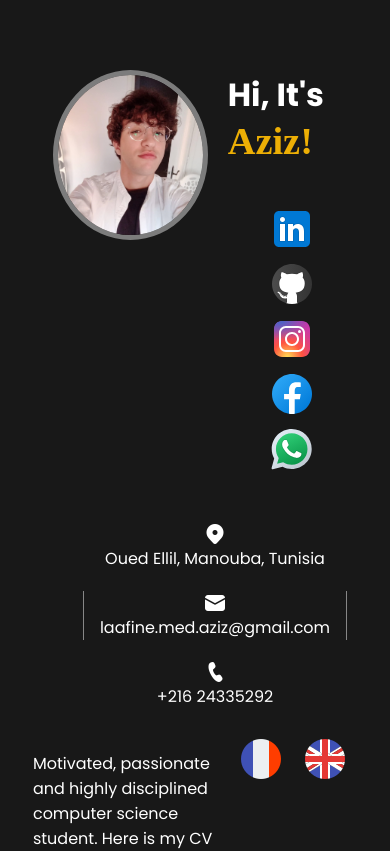
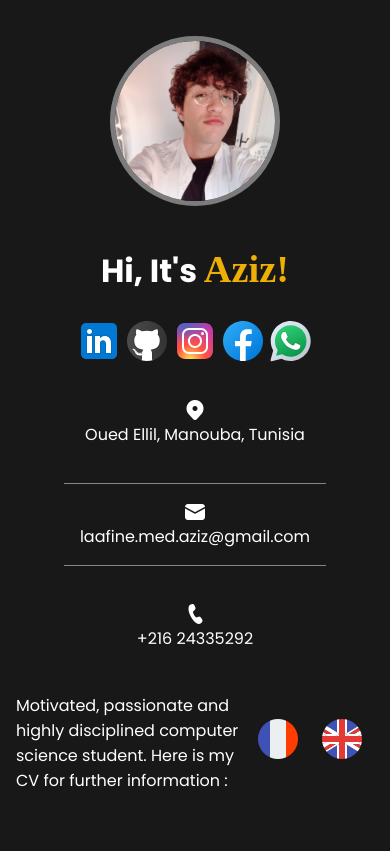
Before and after one commit to laafinemedaziz/Bio, a React (Vite) app: page / in a window 390 px wide. Shown: the top 851 px of the page. Built offline with nearby package versions, Linux system fonts and the light colour scheme.

Commit message:
final adjust to mobile screens

```diff
--- a/src/App.css
+++ b/src/App.css
@@ -4,10 +4,13 @@
   flex-direction: column;
   justify-content: center;
   align-items: center;
-  margin: 3.125rem;
 }
 .container1{
   display: flex;
+  flex-direction: row;
+  justify-content: center;
+  align-items: center;
+  align-content: center;
 }
 .container2{
   display: flex;
@@ -19,6 +22,7 @@
   display: flex;
   flex-wrap: wrap;
   flex-direction: column;
+  margin: 1rem;
 }
 .bio{
   text-align: center;
@@ -30,19 +34,20 @@
   border: 0.313rem solid #ffffff6e;
   object-fit: cover;
 }
-.coordinates{
-  display: flex;
-  flex-wrap: wrap;
-  justify-content: space-evenly;
-  list-style-type: none;
-  color: #FFFFFF;
-}
 .name{
   font-family: "Edu VIC WA NT Beginner";
   font-size: larger;
   font-optical-sizing: auto;
   font-style: normal;
   color: #edaf05;
+}
+.coordinates{
+  display: flex;
+  flex-wrap: wrap;
+  justify-content: space-evenly;
+  list-style-type: none;
+  margin: 0;
+  padding: 0;
 }
 .coordinates>li{
   margin: 0.625rem;
@@ -63,14 +68,22 @@
 .SocialsContainer{
   display: flex;
   flex-wrap: wrap;
+
 }
 .Socials{
   list-style-type: none;
   display: flex;
   flex-wrap: wrap;
+  margin: 0;
+  padding: 0;
+}
+
+.coordinates>li{
+  padding: 1rem;
 }
 .resume{
   display: flex;
+  align-items: center;
 }
 .flag{
   padding-right: 0.5rem;
@@ -84,8 +97,16 @@
 }
 @media(max-width: 768px){
   .Me--Image{
-    margin: 1.25rem;
     height: 10rem;
     width: 10rem;
   }
+  .container1{
+    flex-direction: column;
+  }
+  .Email{
+    border-top:1px solid #ffffff79;
+    border-bottom:1px solid #ffffff79;
+    border-right: none;
+    border-left: none;
+  }
 }
```
